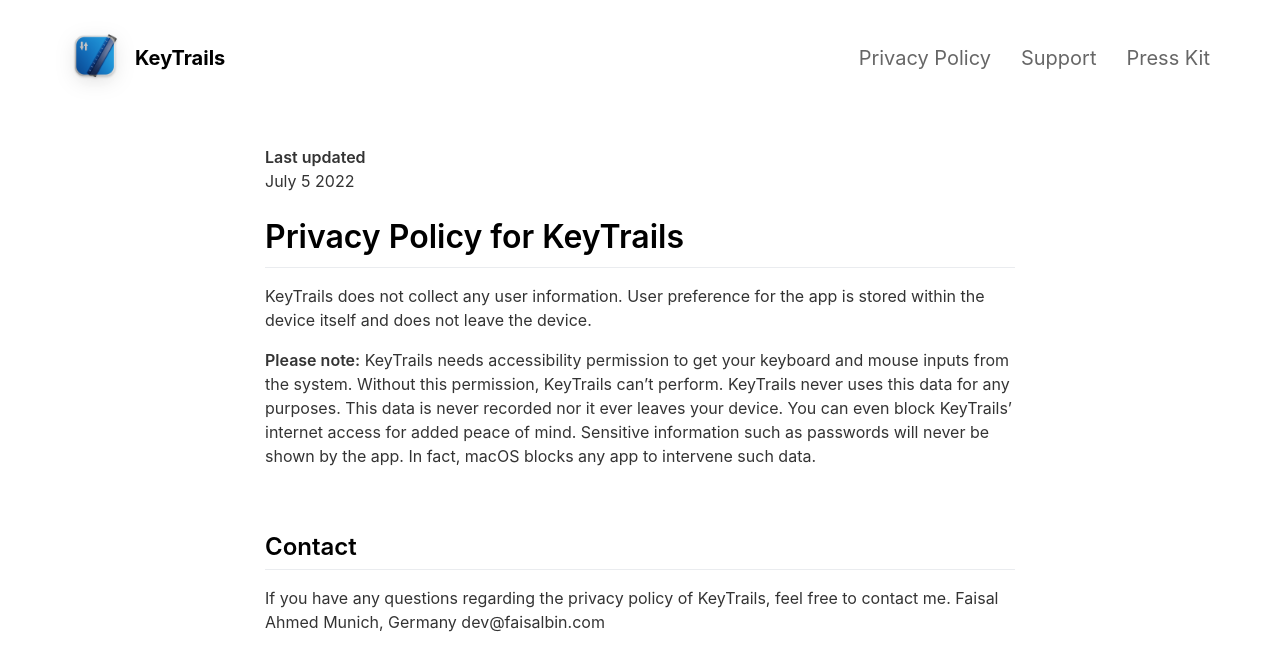
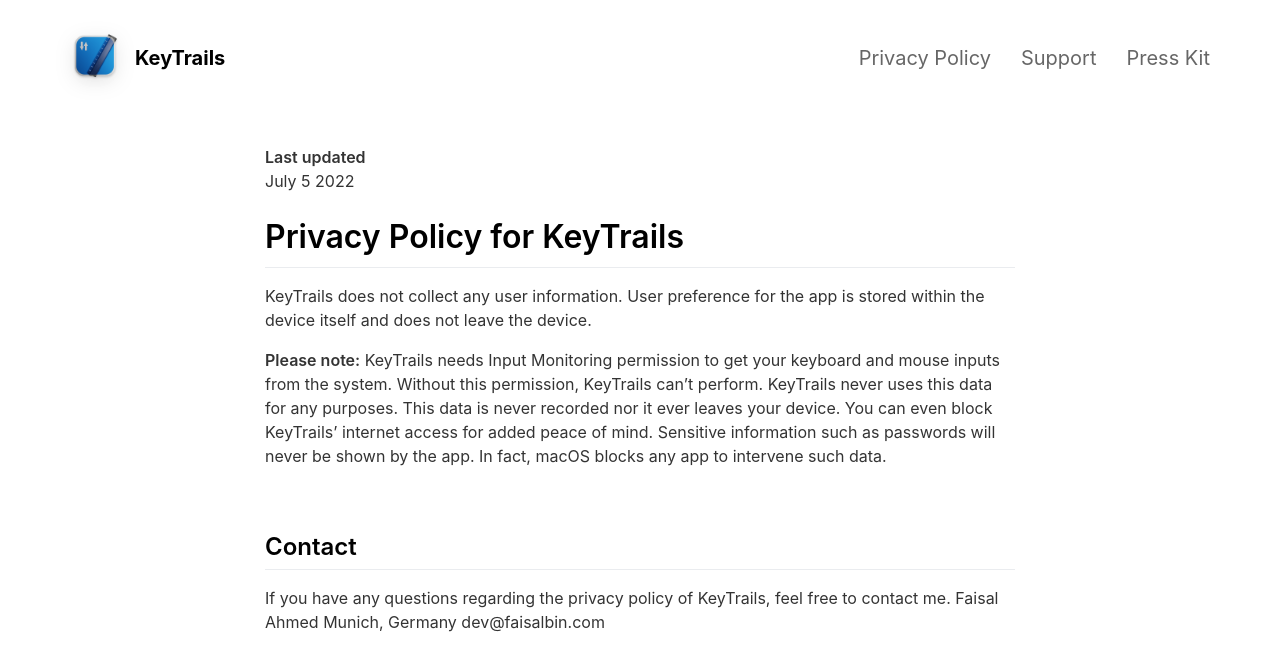
Before and after one commit to FaisalBinAhmed/keytrails, a Jekyll site: the page built from _pages/privacypolicy.md, in a window 1280 px wide. Shown: the top 671 px of the page. Built offline with Jekyll 4.4.1, drawn with Linux system fonts in a browser that asks for light colours; nearby versions of some CDN libraries.

Commit message:
Update privacypolicy.md

```diff
--- a/_pages/privacypolicy.md
+++ b/_pages/privacypolicy.md
@@ -11,7 +11,7 @@ July 5 2022
 
 KeyTrails does not collect any user information. User preference for the app is stored within the device itself and does not leave the device.
 
-**Please note:** KeyTrails needs accessibility permission to get your keyboard and mouse inputs from the system. Without this permission, KeyTrails can't perform. KeyTrails never uses this data for any purposes. This data is never recorded nor it ever leaves your device. You can even block KeyTrails' internet access for added peace of mind. Sensitive information such as passwords will never be shown by the app. In fact, macOS blocks any app to intervene such data.
+**Please note:** KeyTrails needs Input Monitoring permission to get your keyboard and mouse inputs from the system. Without this permission, KeyTrails can't perform. KeyTrails never uses this data for any purposes. This data is never recorded nor it ever leaves your device. You can even block KeyTrails' internet access for added peace of mind. Sensitive information such as passwords will never be shown by the app. In fact, macOS blocks any app to intervene such data.
 
 <br>
 
```
